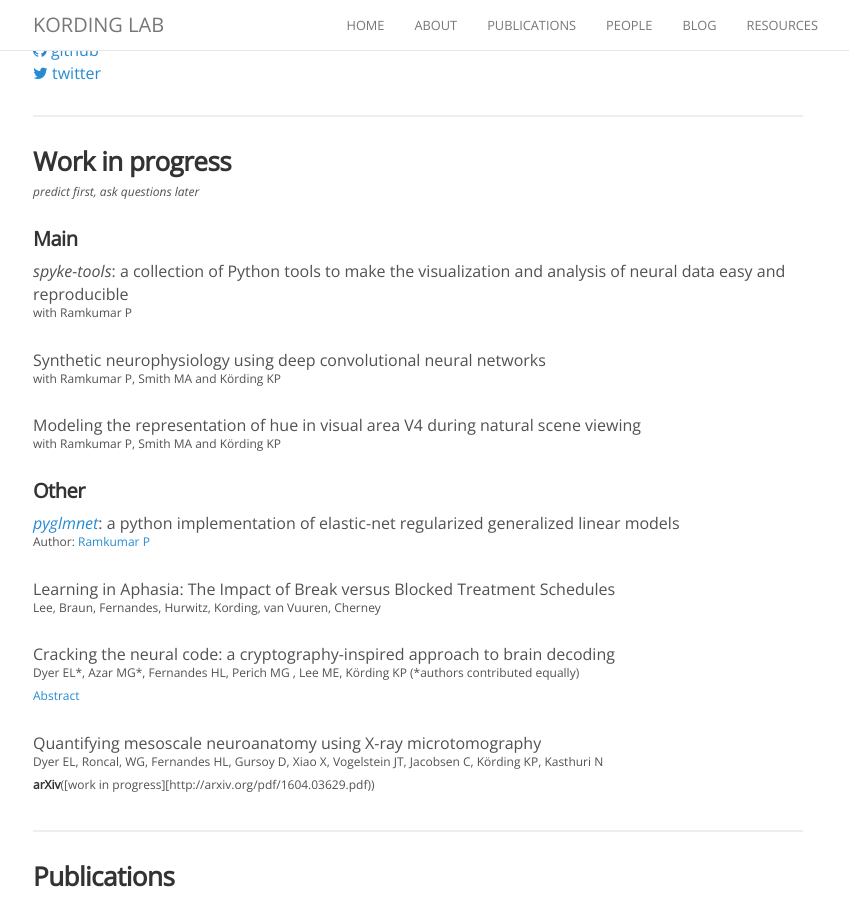
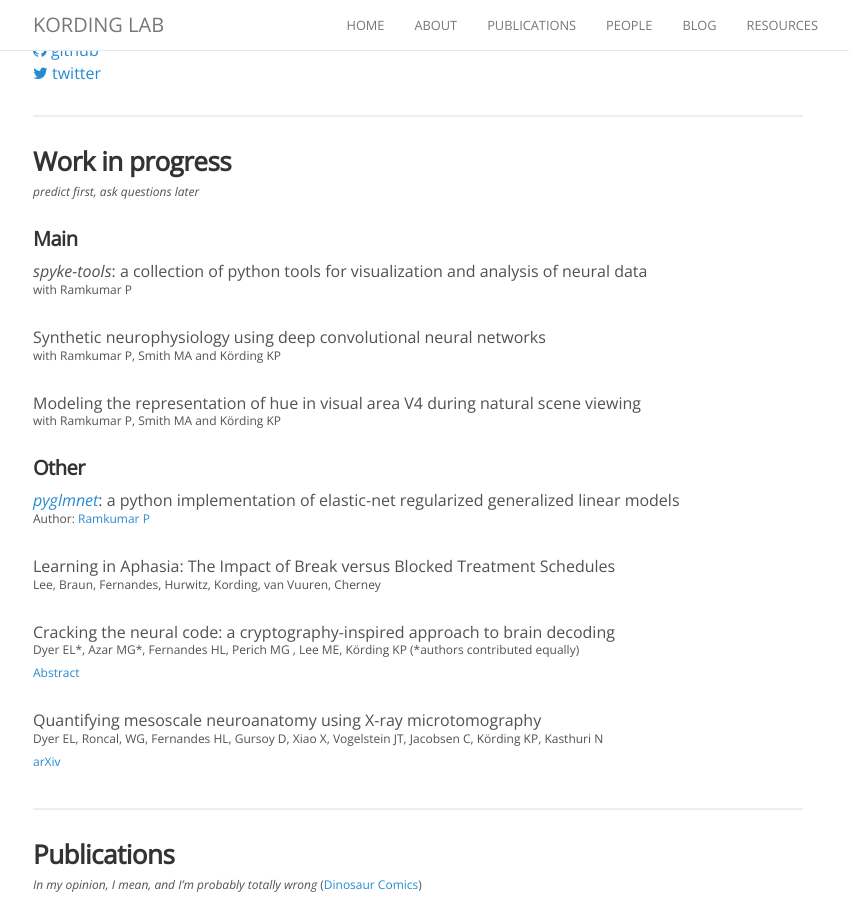
Before and after one commit to KordingLab/KordingLab.github.io, a Jekyll site: the page built from _people/hugo_fernandes.md, in a window 1280 px wide and 900 px high, scrolled down 556 px. Shown: the whole window, without its empty margins (222-1071 px from the left). Built offline with Jekyll 4.4.1, drawn with Linux system fonts in a browser that asks for light colours; nearby versions of some CDN libraries; comment, search, counter and statistics services are not loaded.

Commit message:
Update hugo_fernandes.md

```diff
--- a/_people/hugo_fernandes.md
+++ b/_people/hugo_fernandes.md
@@ -26,8 +26,9 @@ joined: 2013
 <sup> _predict first, ask questions later_ </sup> <br>
 
 ###### Main
-_spyke-tools_: a collection of Python tools to make the visualization and analysis of neural data easy and reproducible <br>
+_spyke-tools_: a collection of python tools for visualization and analysis of neural data<br>
 <sup>with Ramkumar P</sup> <br>
+
 
 Synthetic neurophysiology using deep convolutional neural networks <br>
 <sup>with Ramkumar P, Smith MA and Körding KP</sup> <br>
@@ -52,7 +53,7 @@ Cracking the neural code: a cryptography-inspired approach to brain decoding <br
 
 Quantifying mesoscale neuroanatomy using X-ray microtomography <br>
 <sup> Dyer EL, Roncal, WG, Fernandes HL, Gursoy D, Xiao X, Vogelstein JT, Jacobsen C, Körding KP, Kasthuri N</sup> <br>
-<sup>**arXiv**([work in progress][http://arxiv.org/pdf/1604.03629.pdf))</sup>
+<sup>[arXiv](http://arxiv.org/pdf/1604.03629.pdf)</sup>
 
 <hr>
 
```
